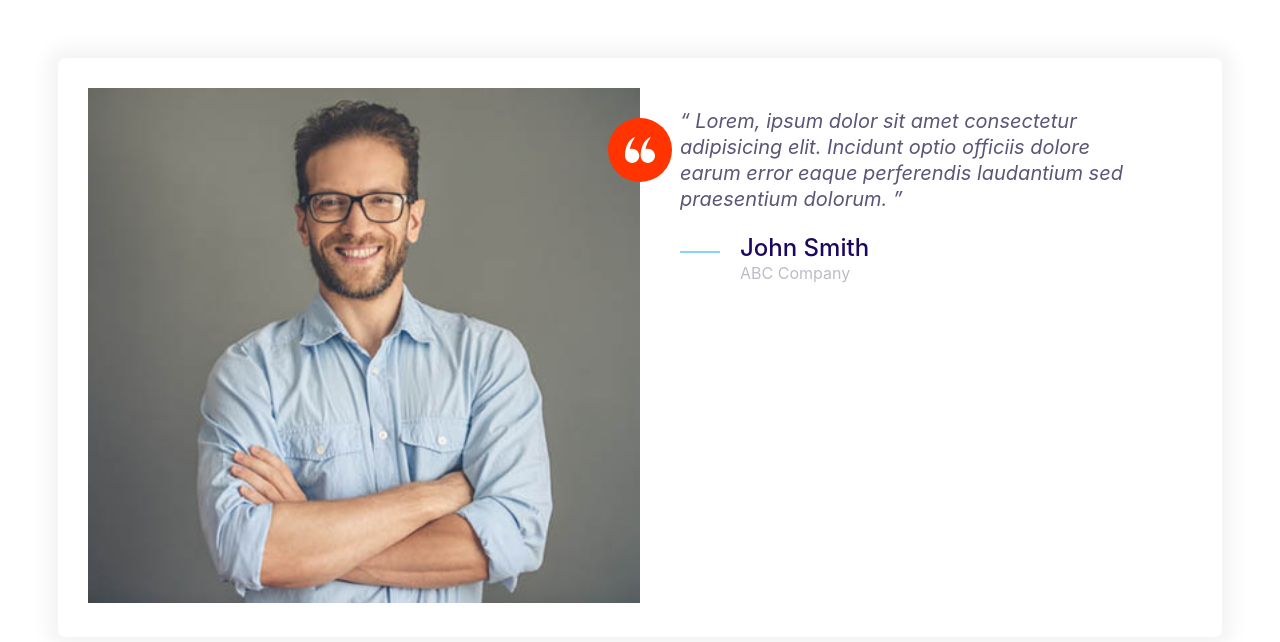
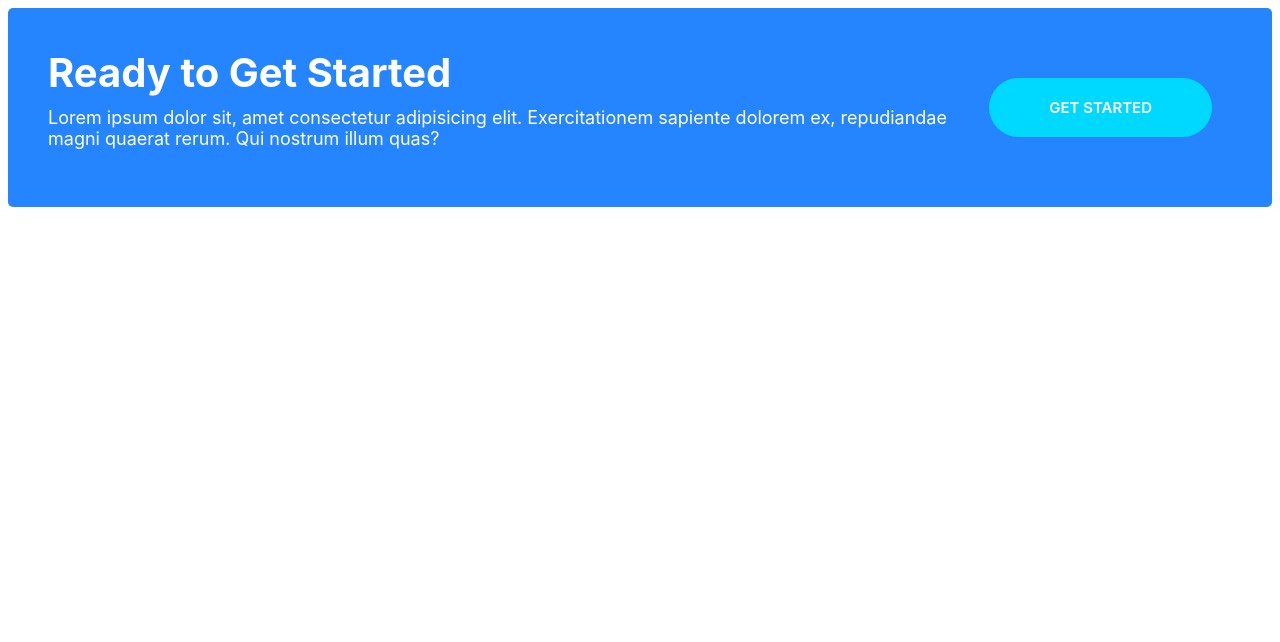
Before and after one commit to udayupix/Project, a plain HTML site: page css/index.html in a window 1280 px wide. Drawn offline with Linux system fonts and the light colour scheme; a web font is replaced by a local one.

Commit message:
Build Callouts grids

```diff
--- a/css/index.html
+++ b/css/index.html
@@ -13,37 +13,18 @@
     <link rel="stylesheet" href="./style.css" />
     <title>Document</title>
   </head>
-  <body style="padding: 5rem">
-    <div class="card testimonial">
+  <body>
+    <div class="callout callout--primary">
       <div class="grid grid--1x2">
-        <div class="testimonial__image">
-          <img src="./images/testimonial.jpg" alt="" />
-          <span class="icon-container icon-container--accent">
-            <svg class="icon icon--white icon--small">
-              <use xlink:href="./images/sprite.svg#quotes"></use>
-            </svg>
-          </span>
+        <div class="callout_content">
+          <h2 class="callout__header">Ready to Get Started</h2>
+          <p>
+            Lorem ipsum dolor sit, amet consectetur adipisicing elit.
+            Exercitationem sapiente dolorem ex, repudiandae magni quaerat rerum.
+            Qui nostrum illum quas?
+          </p>
         </div>
-        <blockquote class="quote">
-          <p class="quote__text">
-            Lorem, ipsum dolor sit amet consectetur adipisicing elit. Incidunt
-            optio officiis dolore earum error eaque perferendis laudantium sed
-            praesentium dolorum.
-          </p>
-          <footer>
-            <div class="media">
-              <div class="media__image">
-                <svg class="icon icon--primary quote__line">
-                  <use xlink:href="images/sprite.svg#line"></use>
-                </svg>
-              </div>
-              <div class="media__body">
-                <h3 class="media__title quote__author">John Smith</h3>
-                <p class="quote__organization">ABC Company</p>
-              </div>
-            </div>
-          </footer>
-        </blockquote>
+        <a href="#" class="btn btn--secondary btn--stretched">Get Started</a>
       </div>
     </div>
   </body>
--- a/css/style.css
+++ b/css/style.css
@@ -197,6 +197,10 @@ a {
 }
 .btn--accent:hover {
   background: #ec3000;
+}
+.btn--stretched {
+  padding-left: 6rem;
+  padding-right: 6rem;
 }
 
 .btn--block {
@@ -449,3 +453,40 @@ a {
     margin-left: 6rem;
   }
 }
+
+/* CALLOUTS */
+.callout {
+  padding: 4rem;
+  border-radius: 5px;
+}
+.callout--primary {
+  background: var(--color-primary);
+  color: #fff;
+}
+.callout__header {
+  color: #fff;
+  margin-top: 0;
+  font-style: 3rem;
+}
+
+.callout .btn {
+  justify-self: center;
+  align-self: center;
+}
+.callout_content {
+  text-align: center;
+}
+
+@media screen and (min-width: 768px) {
+  .callout .grid--1x2 {
+    grid-template-columns: 1fr auto;
+  }
+
+  .callout_content {
+    text-align: left;
+  }
+  .callout .btn {
+    justify-self: start;
+    margin: 0 2rem;
+  }
+}
```
